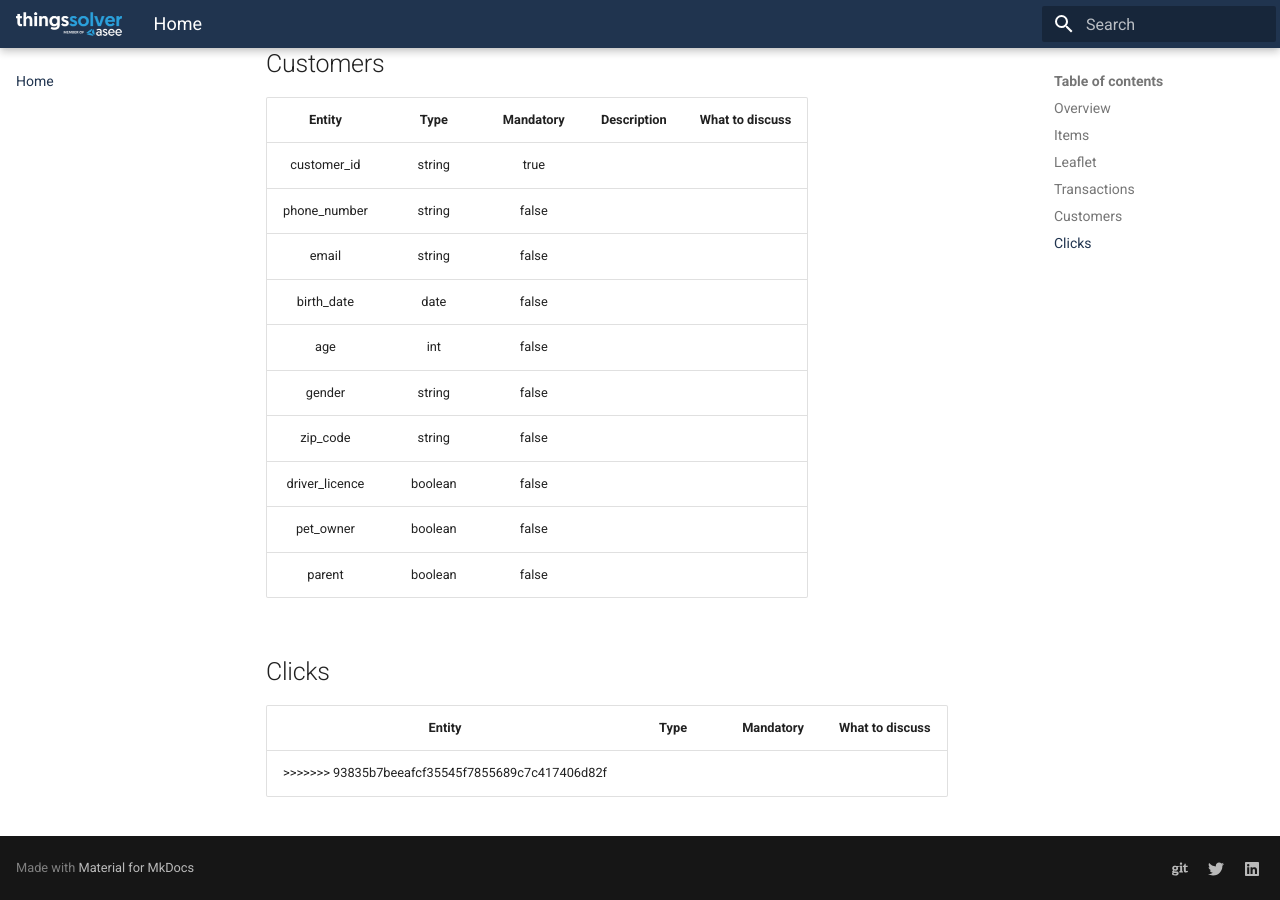
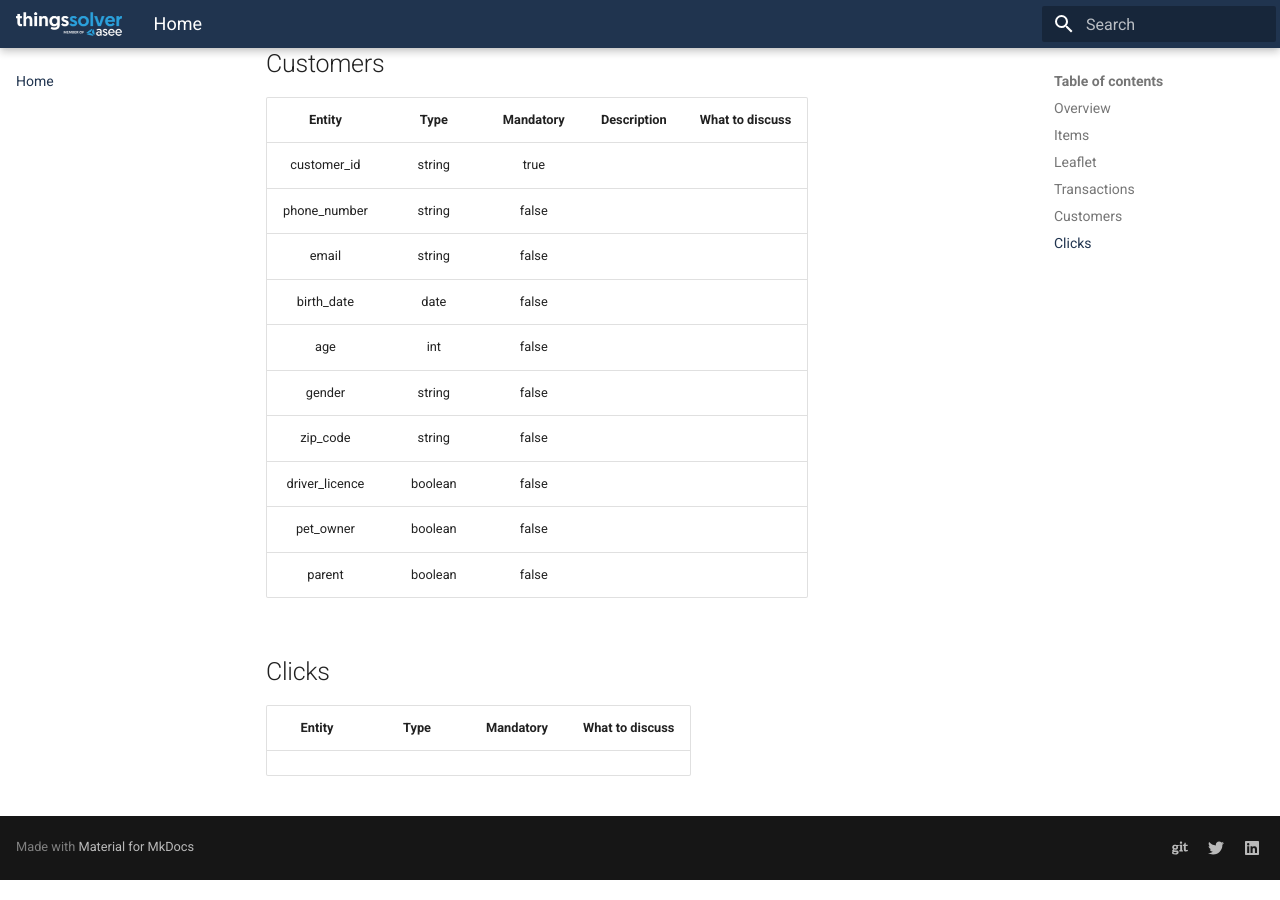
Before and after one commit to dr-cale/solver-docs, an MkDocs documentation site: the page built from documentation/docs/index.md, in a window 1280 px wide and 900 px high, scrolled down 4595 px. Built offline with MkDocs 1.6.1 and Material for MkDocs 9.7.7, drawn with Linux system fonts in a browser that asks for light colours; comment, search, counter and statistics services are not loaded.

Commit message:
Removed unnecessary line.

```diff
--- a/documentation/docs/index.md
+++ b/documentation/docs/index.md
@@ -131,4 +131,3 @@ For full API documentation visit [API Docs](https://api.thingsolver.com){#api-th
 
 | Entity       |  Type          | Mandatory | What to discuss |
 |:------------:|:-------------:|:------------:| :------------:|
->>>>>>> 93835b7beeafcf35545f7855689c7c417406d82f
```
